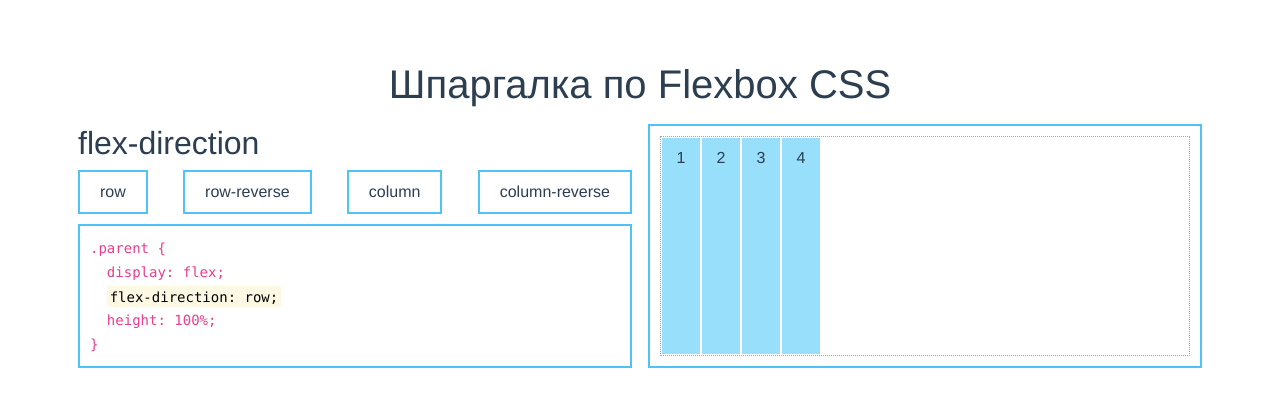
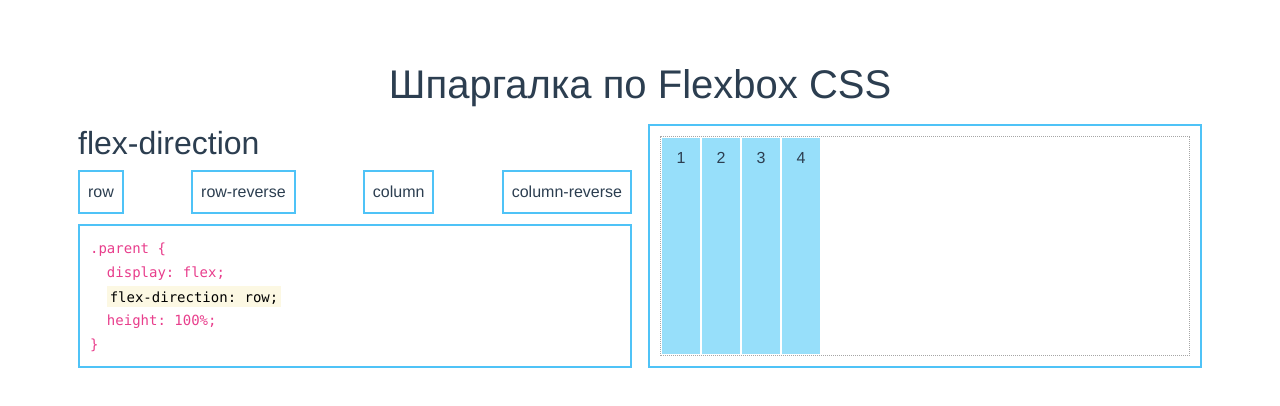
Before and after one commit to Tkachyshyn-Andrei/test_flexbox_shpargalka, a Vue app: page / in a window 1280 px wide. Shown: the top 406 px of the page. Built offline with nearby package versions, Linux system fonts and the light colour scheme.

Commit message:
add template

```diff
--- a/src/App.vue
+++ b/src/App.vue
@@ -4,16 +4,12 @@
       <div>
         <h1>Шпаргалка по Flexbox CSS</h1>
       </div>
-
-
-
-
       <div class="row">
         <div class="col-6 p-2">
           <h2>flex-direction</h2>
-          <div class="button d-flex justify-content-between">
+          <div class="button d-flex justify-content-between flex-wrap">
             <div v-for="styleName in flexDirection" :key="styleName.key"
-                 @click="setActiveStyle(styleName)"
+                 @click="setActiveClass(styleName)"
                  :class="{'active': styleName === activeClass}"
             >
               {{ styleName.label }}
@@ -22,7 +18,7 @@
           <div class="example-code">
             <code>.parent {<br>
               &nbsp;&nbsp;display: flex;<br>
-              &nbsp;&nbsp;<mark id="flex-dir1">flex-direction: row;</mark>
+              &nbsp;&nbsp;<mark>flex-direction: row;</mark>
               <br>
               &nbsp;&nbsp;height: 100%;<br>
               }</code>
@@ -66,9 +62,10 @@ export default {
     }
   },
   methods: {
-    setActiveStyle(styleName){
+    setActiveClass(styleName){
       this.activeClass = styleName;
-      console.log(styleName)
+      this.direction = styleName.label;
+      console.log()
     }
   }
 }
@@ -99,7 +96,7 @@ h2 {
 .button > div {
   border: 2px solid #4fc3f7;
   margin-bottom: 10px;
-  padding: 8px 20px;
+  padding: 8px 8px;
   cursor: pointer;
 }
 
```
